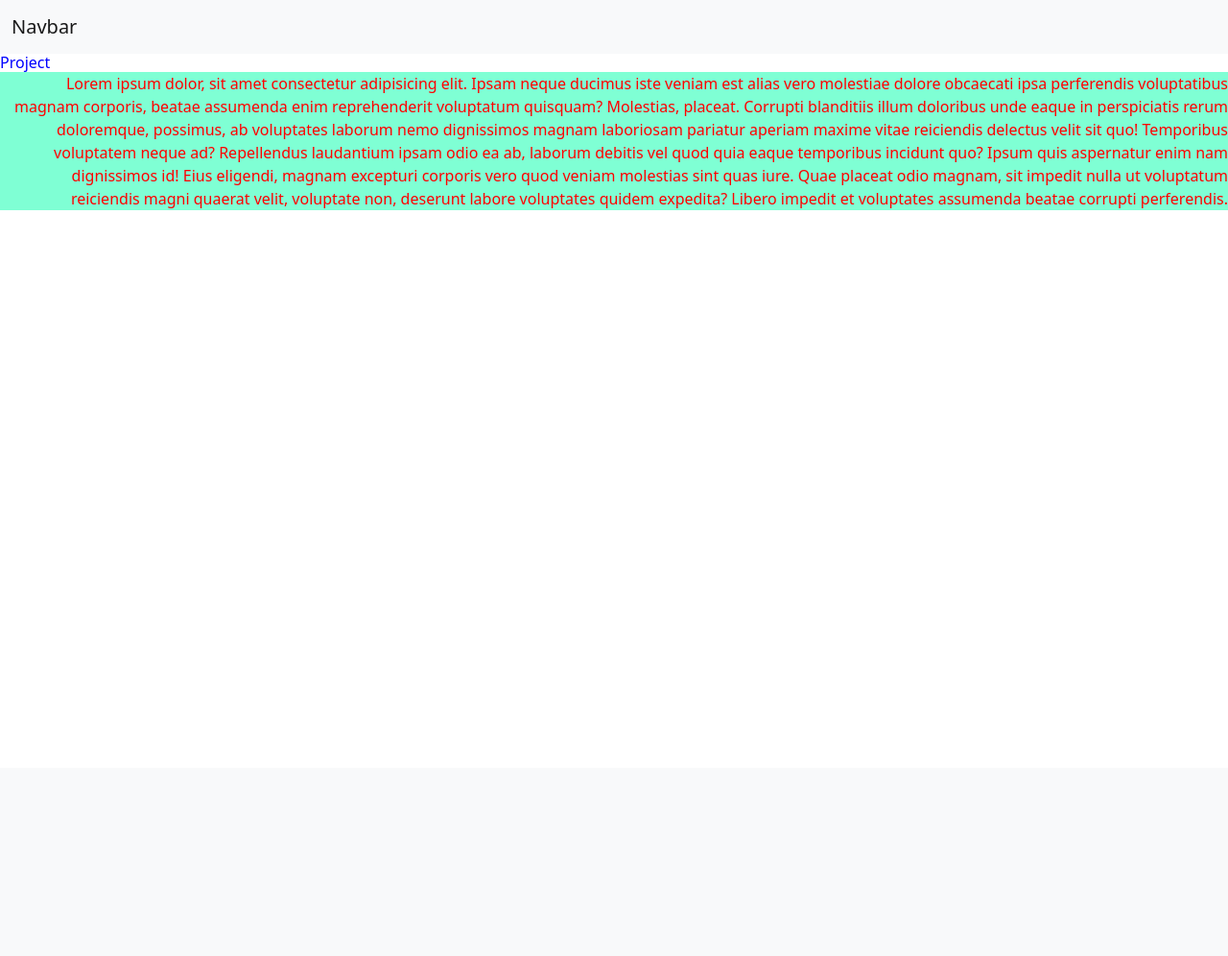
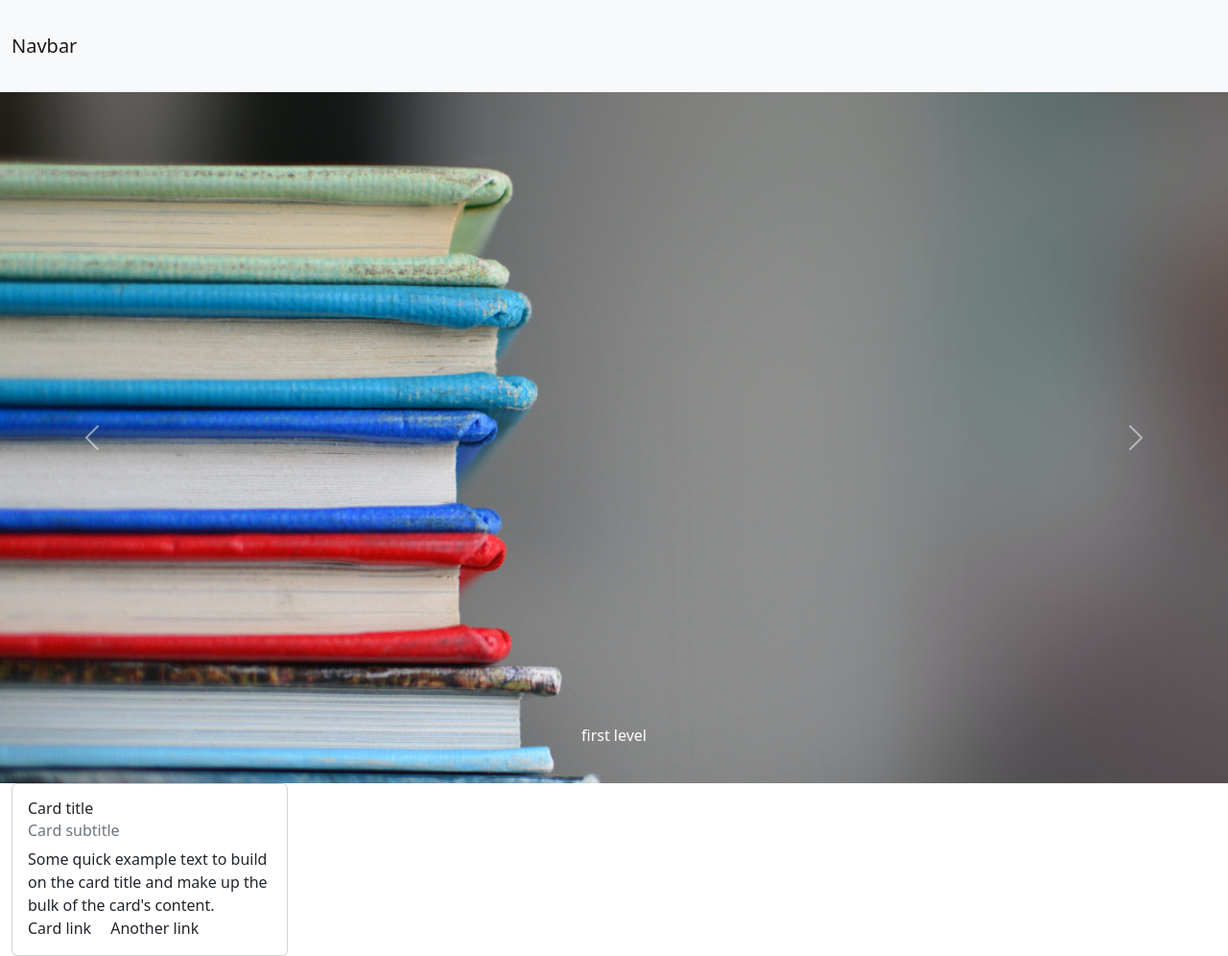
Before and after one commit to AhmedKiser/CSE311Project, a PHP site: page / in a window 1280 px wide. Shown: the whole page at 96% size. Before the commit the page ends 219 px from the top, so only its background shows below. Run offline with PHP 8.4, Linux system fonts and the light colour scheme; some libraries are stand-ins or nearby versions.

Commit message:
model created

```diff
--- a/index.html
+++ b/index.html
@@ -20,7 +20,7 @@
               </button>
               <a class="navbar-brand" href="#">Navbar</a>
               <div class="collapse navbar-collapse" id="navbarTogglerDemo03">
-                <ul class="navbar-nav me-auto mb-2 mb-lg-0">
+                <ul class="navbar-nav ml-auto mb-2 mb-lg-0">
                   <li class="nav-item">
                     <a class="nav-link active" aria-current="page" href="#">Home</a>
                   </li>
@@ -30,19 +30,62 @@
                   <li class="nav-item">
                     <a class="nav-link disabled">Disabled</a>
                   </li>
+                  <li class="nav-item">
+                    <a class="nav-link disabled">Disabled</a>
+                  </li>
+                  <li class="nav-item">
+                    <a class="nav-link disabled">Disabled</a>
+                  </li>
                 </ul>
-                <form class="d-flex" role="search">
-                  <input class="form-control me-2" type="search" placeholder="Search" aria-label="Search">
-                  <button class="btn btn-outline-success" type="submit">Search</button>
-                </form>
+                <ul class="navbar-nav ml-auto mb-2 mb-lg-0">
+                  <button class="btn">log in</button>
+                  <button class="btn">registration</button>
+                </ul>
+
               </div>
             </div>
           </nav>
     </div>
 
+    <!-- slider -->
+    <div>
+      <div id="carouselExampleInterval" class="carousel slide" data-bs-ride="carousel">
+        <div class="carousel-inner">
+          <div class="carousel-item active" data-bs-interval="10000">
+            <img src="img/kimberly-farmer-lUaaKCUANVI-unsplash.jpg" class="d-block w-100" alt="...">
+            <div class="carousel-caption d-none d-md-block">
+              <h5>first level</h5>
+            </div>
+          </div>
+          <div class="carousel-item" data-bs-interval="2000">
+            <img src="img/ivan-aleksic-PDRFeeDniCk-unsplash.jpg" class="d-block w-100" alt="...">
+          </div>
+          <div class="carousel-item">
+            <img src="img/brooke-cagle-g1Kr4Ozfoac-unsplash.jpg" class="d-block w-100" alt="...">
+          </div>
+        </div>
+        <button class="carousel-control-prev" type="button" data-bs-target="#carouselExampleInterval" data-bs-slide="prev">
+          <span class="carousel-control-prev-icon" aria-hidden="true"></span>
+          <span class="visually-hidden">Previous</span>
+        </button>
+        <button class="carousel-control-next" type="button" data-bs-target="#carouselExampleInterval" data-bs-slide="next">
+          <span class="carousel-control-next-icon" aria-hidden="true"></span>
+          <span class="visually-hidden">Next</span>
+        </button>
+      </div>
+    </div>
 
-    <h1>Project</h1>
-    <p>Lorem ipsum dolor, sit amet consectetur adipisicing elit. Ipsam neque ducimus iste veniam est alias vero molestiae dolore obcaecati ipsa perferendis voluptatibus magnam corporis, beatae assumenda enim reprehenderit voluptatum quisquam? Molestias, placeat. Corrupti blanditiis illum doloribus unde eaque in perspiciatis rerum doloremque, possimus, ab voluptates laborum nemo dignissimos magnam laboriosam pariatur aperiam maxime vitae reiciendis delectus velit sit quo! Temporibus voluptatem neque ad? Repellendus laudantium ipsam odio ea ab, laborum debitis vel quod quia eaque temporibus incidunt quo? Ipsum quis aspernatur enim nam dignissimos id! Eius eligendi, magnam excepturi corporis vero quod veniam molestias sint quas iure. Quae placeat odio magnam, sit impedit nulla ut voluptatum reiciendis magni quaerat velit, voluptate non, deserunt labore voluptates quidem expedita? Libero impedit et voluptates assumenda beatae corrupti perferendis.</p>
+    <div class="container">
+      <div class="card" style="width: 18rem;">
+        <div class="card-body">
+          <h5 class="card-title">Card title</h5>
+          <h6 class="card-subtitle mb-2 text-muted">Card subtitle</h6>
+          <p class="card-text">Some quick example text to build on the card title and make up the bulk of the card's content.</p>
+          <a href="#" class="card-link">Card link</a>
+          <a href="#" class="card-link">Another link</a>
+        </div>
+      </div>
+    </div>
 
 
     <script src="https://cdn.jsdelivr.net/npm/bootstrap@5.2.0/dist/js/bootstrap.bundle.min.js" integrity="sha384-A3rJD856KowSb7dwlZdYEkO39Gagi7vIsF0jrRAoQmDKKtQBHUuLZ9AsSv4jD4Xa" crossorigin="anonymous"></script>
--- a/style.css
+++ b/style.css
@@ -1,9 +1,39 @@
-h1{
-    color: blue;
+html,body{
+    margin: 0;
+    top: 0;
+    left: 0;
+    overflow-x: hidden;
+
+
+}
+a{
+    text-decoration: none;
 }
 
-p{
-    text-align: right;
-    color: red;
-    background-color: aquamarine;
+.navbar{
+    background-color: aliceblue;
+    padding: 3rem 2rem;
+    height: 0rem;
+    min-height: 12vh;
+    font-size: 15px;
 }
+
+.navbar .navbar-brand a{
+    padding: 1rem 0;
+    display: block;
+    text-decoration: none;
+}
+.navbar-brand{
+    font-size: 50px;
+}
+
+
+/* slider  */
+
+.carousel-item{
+    height: 90vh;
+    min-height: 200px;
+    background: no-repeat scroll center scroll;
+    -webkit-background-size:cover;
+    background-size: cover;
+}
```
Also changed, not shown: img/brooke-cagle-g1Kr4Ozfoac-unsplash.jpg (added), img/ivan-aleksic-PDRFeeDniCk-unsplash.jpg (added), img/kimberly-farmer-lUaaKCUANVI-unsplash.jpg (added).
